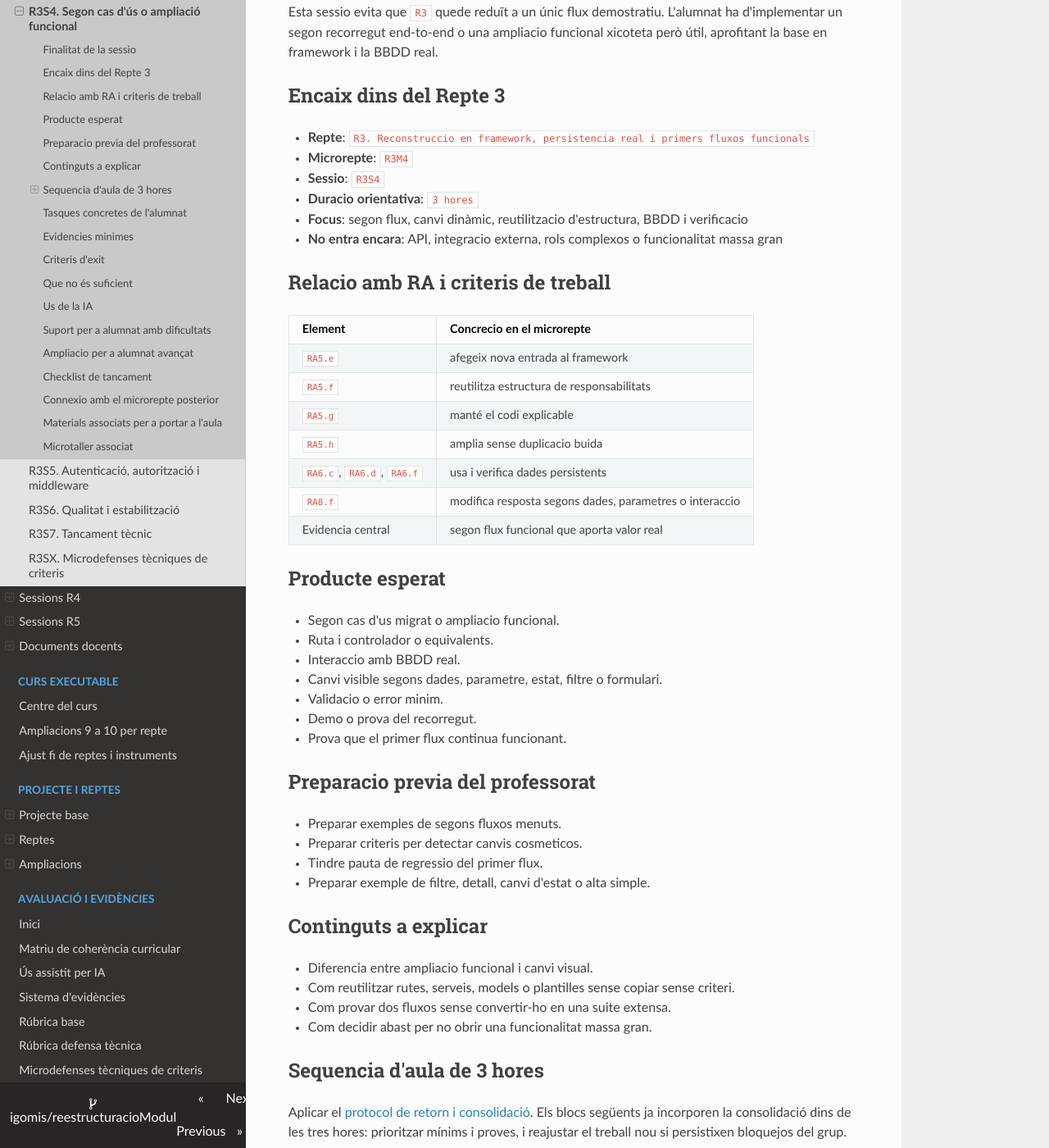
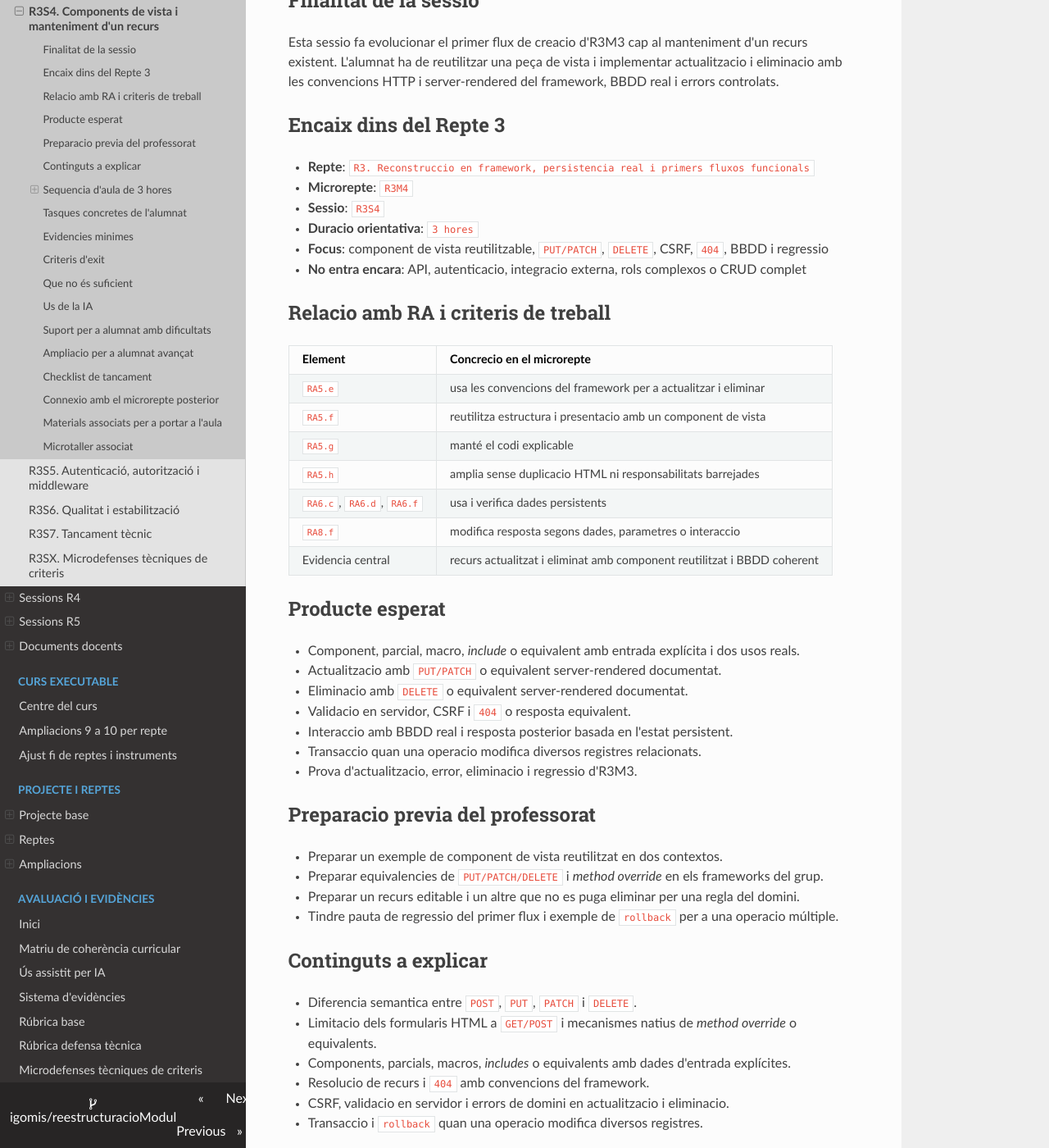
Before and after one commit to igomis/reestructuracioModul, an MkDocs documentation site: the page built from docs/01_programacio_modul/programacio_aula_r3s4_segon_cas_us_ampliacio_funcional.md, in a window 1280 px wide and 1400 px high, scrolled down 237 px. Shown: the whole window at 82% size. Built offline with MkDocs 1.6.1, drawn with Linux system fonts in a browser that asks for light colours; nearby versions of some CDN libraries; some of the changed text lies outside the part shown.

Commit message:
Redefineix la programacio de R3M4

```diff
--- a/docs/01_programacio_modul/programacio_aula_r3s4_segon_cas_us_ampliacio_funcional.md
+++ b/docs/01_programacio_modul/programacio_aula_r3s4_segon_cas_us_ampliacio_funcional.md
@@ -1,8 +1,8 @@
-# R3S4. Segon cas d'us o ampliacio funcional
+# R3S4. Components de vista i manteniment d'un recurs
 
 ## Finalitat de la sessio
 
-Esta sessio evita que `R3` quede reduït a un únic flux demostratiu. L'alumnat ha d'implementar un segon recorregut end-to-end o una ampliacio funcional xicoteta però útil, aprofitant la base en framework i la BBDD real.
+Esta sessio fa evolucionar el primer flux de creacio d'R3M3 cap al manteniment d'un recurs existent. L'alumnat ha de reutilitzar una peça de vista i implementar actualitzacio i eliminacio amb les convencions HTTP i server-rendered del framework, BBDD real i errors controlats.
 
 ## Encaix dins del Repte 3
 
@@ -10,44 +10,46 @@ Esta sessio evita que `R3` quede reduït a un únic flux demostratiu. L'alumnat
 - **Microrepte**: `R3M4`
 - **Sessio**: `R3S4`
 - **Duracio orientativa**: `3 hores`
-- **Focus**: segon flux, canvi dinàmic, reutilitzacio d'estructura, BBDD i verificacio
-- **No entra encara**: API, integracio externa, rols complexos o funcionalitat massa gran
+- **Focus**: component de vista reutilitzable, `PUT/PATCH`, `DELETE`, CSRF, `404`, BBDD i regressio
+- **No entra encara**: API, autenticacio, integracio externa, rols complexos o CRUD complet
 
 ## Relacio amb RA i criteris de treball
 
 | Element | Concrecio en el microrepte |
 |---|---|
-| `RA5.e` | afegeix nova entrada al framework |
-| `RA5.f` | reutilitza estructura de responsabilitats |
+| `RA5.e` | usa les convencions del framework per a actualitzar i eliminar |
+| `RA5.f` | reutilitza estructura i presentacio amb un component de vista |
 | `RA5.g` | manté el codi explicable |
-| `RA5.h` | amplia sense duplicacio buida |
+| `RA5.h` | amplia sense duplicacio HTML ni responsabilitats barrejades |
 | `RA6.c`, `RA6.d`, `RA6.f` | usa i verifica dades persistents |
 | `RA8.f` | modifica resposta segons dades, parametres o interaccio |
-| Evidencia central | segon flux funcional que aporta valor real |
+| Evidencia central | recurs actualitzat i eliminat amb component reutilitzat i BBDD coherent |
 
 ## Producte esperat
 
-- Segon cas d'us migrat o ampliacio funcional.
-- Ruta i controlador o equivalents.
-- Interaccio amb BBDD real.
-- Canvi visible segons dades, parametre, estat, filtre o formulari.
-- Validacio o error minim.
-- Demo o prova del recorregut.
-- Prova que el primer flux continua funcionant.
+- Component, parcial, macro, *include* o equivalent amb entrada explícita i dos usos reals.
+- Actualitzacio amb `PUT/PATCH` o equivalent server-rendered documentat.
+- Eliminacio amb `DELETE` o equivalent server-rendered documentat.
+- Validacio en servidor, CSRF i `404` o resposta equivalent.
+- Interaccio amb BBDD real i resposta posterior basada en l'estat persistent.
+- Transaccio quan una operacio modifica diversos registres relacionats.
+- Prova d'actualitzacio, error, eliminacio i regressio d'R3M3.
 
 ## Preparacio previa del professorat
 
-- Preparar exemples de segons fluxos menuts.
-- Preparar criteris per detectar canvis cosmeticos.
-- Tindre pauta de regressio del primer flux.
-- Preparar exemple de filtre, detall, canvi d'estat o alta simple.
+- Preparar un exemple de component de vista reutilitzat en dos contextos.
+- Preparar equivalencies de `PUT/PATCH/DELETE` i *method override* en els frameworks del grup.
+- Preparar un recurs editable i un altre que no es puga eliminar per una regla del domini.
+- Tindre pauta de regressio del primer flux i exemple de `rollback` per a una operacio múltiple.
 
 ## Continguts a explicar
 
-- Diferencia entre ampliacio funcional i canvi visual.
-- Com reutilitzar rutes, serveis, models o plantilles sense copiar sense criteri.
-- Com provar dos fluxos sense convertir-ho en una suite extensa.
-- Com decidir abast per no obrir una funcionalitat massa gran.
+- Diferencia semantica entre `POST`, `PUT`, `PATCH` i `DELETE`.
+- Limitacio dels formularis HTML a `GET/POST` i mecanismes natius de *method override* o equivalents.
+- Components, parcials, macros, *includes* o equivalents amb dades d'entrada explícites.
+- Resolucio de recurs i `404` amb convencions del framework.
+- CSRF, validacio en servidor i errors de domini en actualitzacio i eliminacio.
+- Transaccio i `rollback` quan una operacio modifica diversos registres.
 
 ## Sequencia d'aula de 3 hores
 
@@ -65,60 +67,61 @@ Qui té un pendent aplica una correcció concreta i torna a provar-la amb ajuda.
 
 Demanar una execució, modificació o explicació curta de la peça necessària per al treball de hui. Si el bloqueig continua, acordar ajuda durant el treball guiat i comprovar la comprensió en l’obertura següent. És consolidació per continuar, no recuperació ni recorrecció del microrepte.
 
-### 0:35-0:55. Decisio del segon flux
+### 0:35-0:55. Disseny del manteniment
 
 Tasques:
 
-- decidir si és migracio o ampliacio;
-- escriure quin valor aporta;
-- comprovar que no duplica el primer flux;
-- identificar dades necessaries.
+- triar el recurs, els camps editables i la regla d'eliminacio;
+- identificar el fragment visual repetit que es convertira en component;
+- decidir si l'actualitzacio és parcial (`PATCH`) o completa (`PUT`);
+- comprovar si alguna operacio necessita transaccio.
 
 ### 0:55-1:15. Modelatge docent
 
-El professorat mostra un exemple curt de segon flux:
+El professorat mostra un exemple curt amb:
 
-- detall d'un registre;
-- filtre;
-- alta simple;
-- canvi d'estat;
-- validacio amb error visible.
+- component de vista reutilitzat en llistat i formulari o detall;
+- ruta parametrizada amb recurs existent i cas `404`;
+- formulari d'edicio amb *method override* o equivalent;
+- eliminacio permesa i denegada;
+- transaccio i `rollback` si hi ha diversos canvis.
 
 ### 1:15-1:55. Implementacio
 
 Tasques:
 
-- crear ruta;
-- crear controlador o equivalent;
-- recuperar o modificar dades;
-- preparar resposta dinàmica;
-- reutilitzar vista, servei o model quan tinga sentit.
+- extraure i reutilitzar el component de vista;
+- crear rutes i manejadors d'actualitzacio i eliminacio;
+- validar, recuperar i modificar dades reals;
+- protegir operacions insegures amb CSRF;
+- preparar resposta, redireccio i missatges visibles.
 
 ### 1:55-2:20. Validacio i regressio
 
 Tasques:
 
-- afegir validacio o error minim;
-- provar segon flux;
+- provar actualitzacio correcta i invàlida;
+- provar eliminacio correcta, denegada i identificador inexistent;
+- comprovar `rollback` si l'operacio és múltiple;
 - tornar a provar primer flux;
-- revisar duplicacions evidents.
+- revisar que el component evita duplicacio real.
 
 ### 2:20-2:45. Documentacio i commits
 
 Tasques:
 
-- descriure el segon flux;
-- justificar valor funcional;
-- registrar prova dels dos fluxos;
+- descriure el component, els verbs i l'equivalent server-rendered usat;
+- justificar `PUT` o `PATCH` i l'ús real de `DELETE`;
+- registrar proves de manteniment i regressio;
 - registrar commits i temps aproximat.
 
 ### 2:45-2:50. Checkpoint
 
 Cada equip mostra:
 
-- segon flux executat;
-- canvi dinàmic visible;
-- BBDD implicada;
+- component renderitzat en dos llocs;
+- actualitzacio i eliminacio executades;
+- BBDD coherent i error controlat;
 - primer flux encara funcional.
 
 ### 2:50-3:00. Diagnòstic individual i següent pas
@@ -127,71 +130,72 @@ Amb les evidències observades durant la sessió, comprovar què funciona i què
 
 ## Tasques concretes de l'alumnat
 
-- Decidir segon flux.
-- Implementar ruta/controlador.
-- Usar BBDD real.
-- Generar resposta dinàmica.
-- Afegir validacio o error.
-- Provar primer i segon flux.
-- Documentar valor i abast.
+- Crear i reutilitzar un component de vista.
+- Implementar `PUT/PATCH` i `DELETE` o equivalents documentats.
+- Validar en servidor, aplicar CSRF i controlar `404`.
+- Usar BBDD real i transaccio quan hi ha diversos canvis.
+- Provar actualitzacio, error, eliminacio i regressio.
+- Documentar semantica, mecanisme del framework i abast.
 
 ## Evidencies minimes
 
 | Evidencia | Minim acceptable |
 |---|---|
-| Segon flux | descrit i justificat |
-| Ruta/controlador | executables |
-| Dades | BBDD real implicada |
-| Dinamisme | resposta canvia segons dades o interaccio |
+| Component | peça amb entrada explícita reutilitzada almenys dues vegades |
+| Actualitzacio | `PUT/PATCH` o equivalent documentat amb validacio i BBDD |
+| Eliminacio | `DELETE` o equivalent documentat amb CSRF i regla de domini |
+| Errors | actualitzacio invàlida, eliminacio denegada i `404` o equivalent |
+| Atomicitat | transaccio si canvien diversos registres relacionats |
 | Regressio | primer flux continua funcionant |
 | Traçabilitat | commits i temps aproximat |
 
 ## Criteris d'exit
 
-- El segon flux és funcional.
-- No és una pantalla estatica.
-- Aprofita estructura del framework.
+- El component evita duplicacio de presentacio i rep dades explícites.
+- L'actualitzacio i l'eliminacio usen les convencions del framework.
+- Les operacions mantenen la BBDD coherent davant d'errors.
 - No trenca el primer flux.
-- L'alumnat pot explicar què aporta.
+- L'alumnat pot explicar els verbs HTTP i l'equivalent server-rendered aplicat.
 
 ## Que no és suficient
 
-- Afegir una vista sense dades.
-- Duplicar el primer flux canviant noms.
-- Obrir una funcionalitat que queda a mitges.
-- Fer només estils o navegacio.
+- Comptar el *layout* existent com a component nou.
+- Copiar HTML en lloc de reutilitzar una peça.
+- Canviar dades amb `GET`, sense CSRF o sense validacio en servidor.
+- Usar `DELETE` per a cancel·lar, completar o arxivar un estat.
+- Simular l'actualitzacio o l'eliminacio sense comprovar BBDD.
 - No provar regressio.
 
 ## Us de la IA
 
-La IA pot suggerir idees de segon flux i casos de prova. L'alumnat ha de justificar per què eixa opcio aporta valor al producte i verificar-la en el projecte real.
+La IA pot suggerir l'extraccio del component, les rutes i casos de prova. L'alumnat ha de justificar la semantica de cada metode, verificar el codi en el seu framework i registrar qualsevol adaptacio acceptada.
 
 ## Suport per a alumnat amb dificultats
 
-- Proposar detall o filtre com a segon flux.
-- Reduir a una sola entitat.
-- Donar plantilla de prova de regressio.
-- Revisar duplicacions amb parella de contrast.
+- Donar un fragment HTML repetit perquè l'alumnat l'extraga a component.
+- Proporcionar esquelet de rutes d'edicio i eliminacio del framework triat.
+- Reduir l'operacio a una sola entitat quan no calga transaccio.
+- Donar una taula de prova d'actualitzacio, eliminacio i regressio.
 
 ## Ampliacio per a alumnat avançat
 
-- Afegir relacio simple entre entitats.
-- Crear servei reutilitzable.
-- Afegir test funcional automatitzat.
+- Afegir variants o *slots* justificats al component.
+- Implementar *soft delete* quan el domini ho necessite.
+- Afegir prova de `rollback` o concurrencia.
 
 ## Checklist de tancament
 
-- [ ] Segon flux decidit.
-- [ ] Hi ha ruta i controlador.
-- [ ] Usa BBDD real.
-- [ ] Hi ha canvi dinàmic.
-- [ ] Hi ha validacio o error.
+- [ ] Component reutilitzat almenys dues vegades.
+- [ ] Actualitzacio `PUT/PATCH` o equivalent documentat.
+- [ ] Eliminacio `DELETE` o equivalent documentat.
+- [ ] CSRF, validacio i `404` o equivalent controlats.
+- [ ] BBDD coherent i transaccio quan cal.
 - [ ] Primer flux continua funcionant.
 - [ ] Hi ha commits i temps aproximat.
 
 ## Connexio amb el microrepte posterior
 
-`R3M5` protegira una accio significativa amb autenticacio, autoritzacio i middleware o equivalent. Per això el segon flux ha de quedar funcional i prou clar per poder decidir què té sentit protegir.
+`R3M5` protegira l'actualitzacio o l'eliminacio amb autenticacio, autoritzacio i middleware o equivalent. Per això les dues operacions han de quedar funcionals abans d'afegir identitat i permisos.
 
 ## Materials associats per a portar a l'aula
 
@@ -201,5 +205,5 @@ La IA pot suggerir idees de segon flux i casos de prova. L'alumnat ha de justifi
 ## Microtaller associat
 
 - **Microtaller**: `MT09. On pose la lògica`
-- **Moment recomanat**: quan el segon cas d'ús confirma si l'estructura aguanta noves regles sense duplicar codi.
-- **Evidència mínima**: una regla nova situada en la capa adequada i comparada amb el primer cas d'ús.
+- **Moment recomanat**: quan l'actualitzacio i l'eliminacio obliguen a separar presentacio, coordinacio, regla i persistencia.
+- **Evidència mínima**: component reutilitzat i regla de manteniment situada en la capa adequada.
--- a/mkdocs.yml
+++ b/mkdocs.yml
@@ -58,7 +58,7 @@ nav:
           - R3S2. Persistència mínima amb migracions, fixtures/seeders o equivalent: 01_programacio_modul/programacio_aula_r3s2_persistencia_minima_migrations_seeders.md
           - R3S2B. Taller de portabilitat entre frameworks: 01_programacio_modul/programacio_aula_r3s2b_taller_portabilitat_frameworks.md
           - R3S3. Primer cas d'ús complet: 01_programacio_modul/programacio_aula_r3s3_primer_cas_us_complet.md
-          - R3S4. Segon cas d'ús o ampliació funcional: 01_programacio_modul/programacio_aula_r3s4_segon_cas_us_ampliacio_funcional.md
+          - R3S4. Components de vista i manteniment d'un recurs: 01_programacio_modul/programacio_aula_r3s4_segon_cas_us_ampliacio_funcional.md
           - R3S5. Autenticació, autorització i middleware: 01_programacio_modul/programacio_aula_r3s5_autenticacio_autoritzacio_middleware.md
           - R3S6. Qualitat i estabilització: 01_programacio_modul/programacio_aula_r3s6_qualitat_estabilitzacio.md
           - R3S7. Tancament tècnic: 01_programacio_modul/programacio_aula_r3s7_tancament_tecnic.md
```
Also changed, not shown: docs/01_programacio_modul/index.md (+1 -1 lines), docs/01_programacio_modul/planificacio_aula_r3_mvc_i_persistencia.md (+24 -22 lines), docs/01_programacio_modul/programacio_aula_r3s3_primer_cas_us_complet.md (+1 -1 lines), docs/02_reptes/repte_03_mvc_i_persistencia.md (+36 -38 lines).
